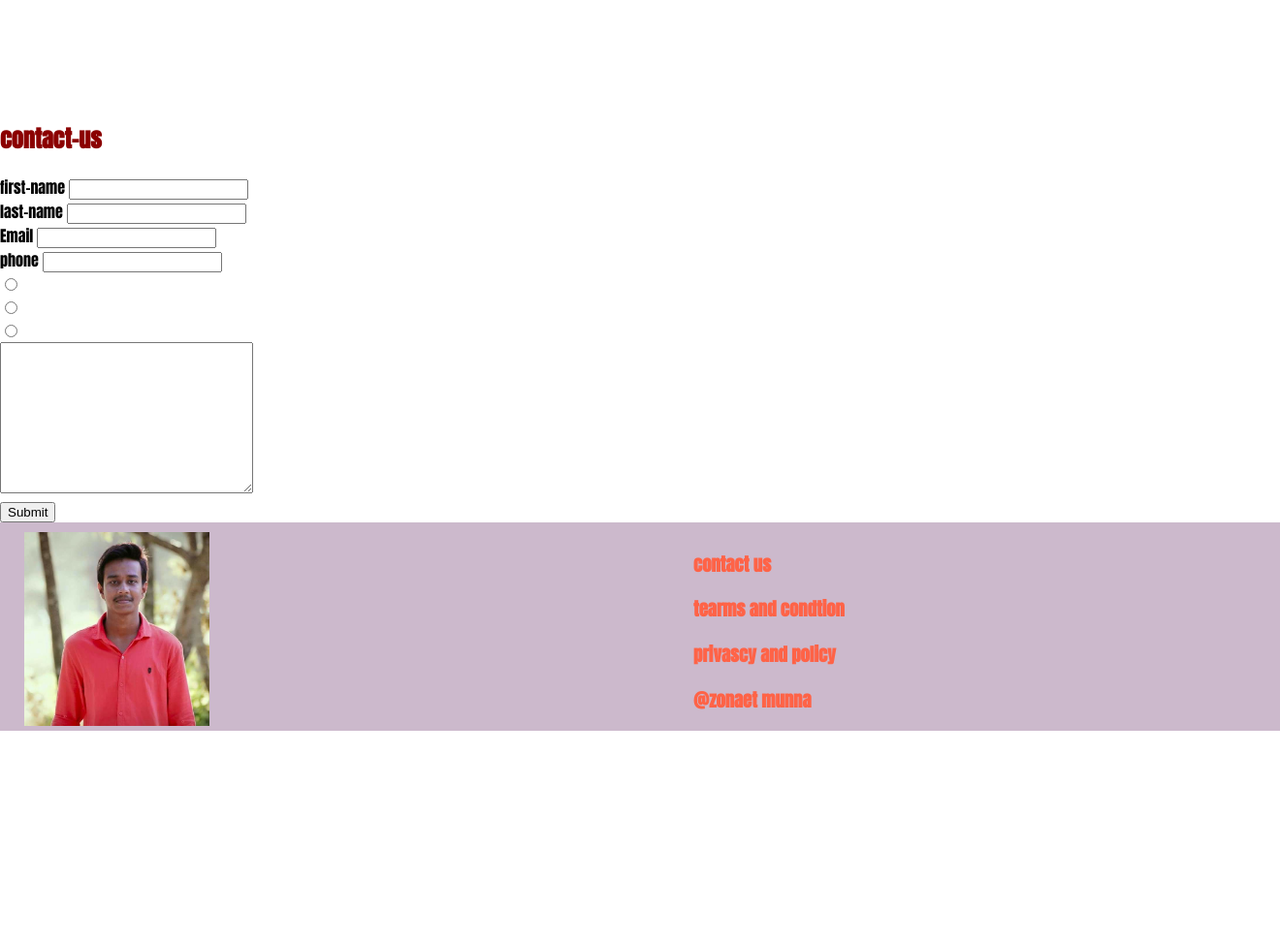
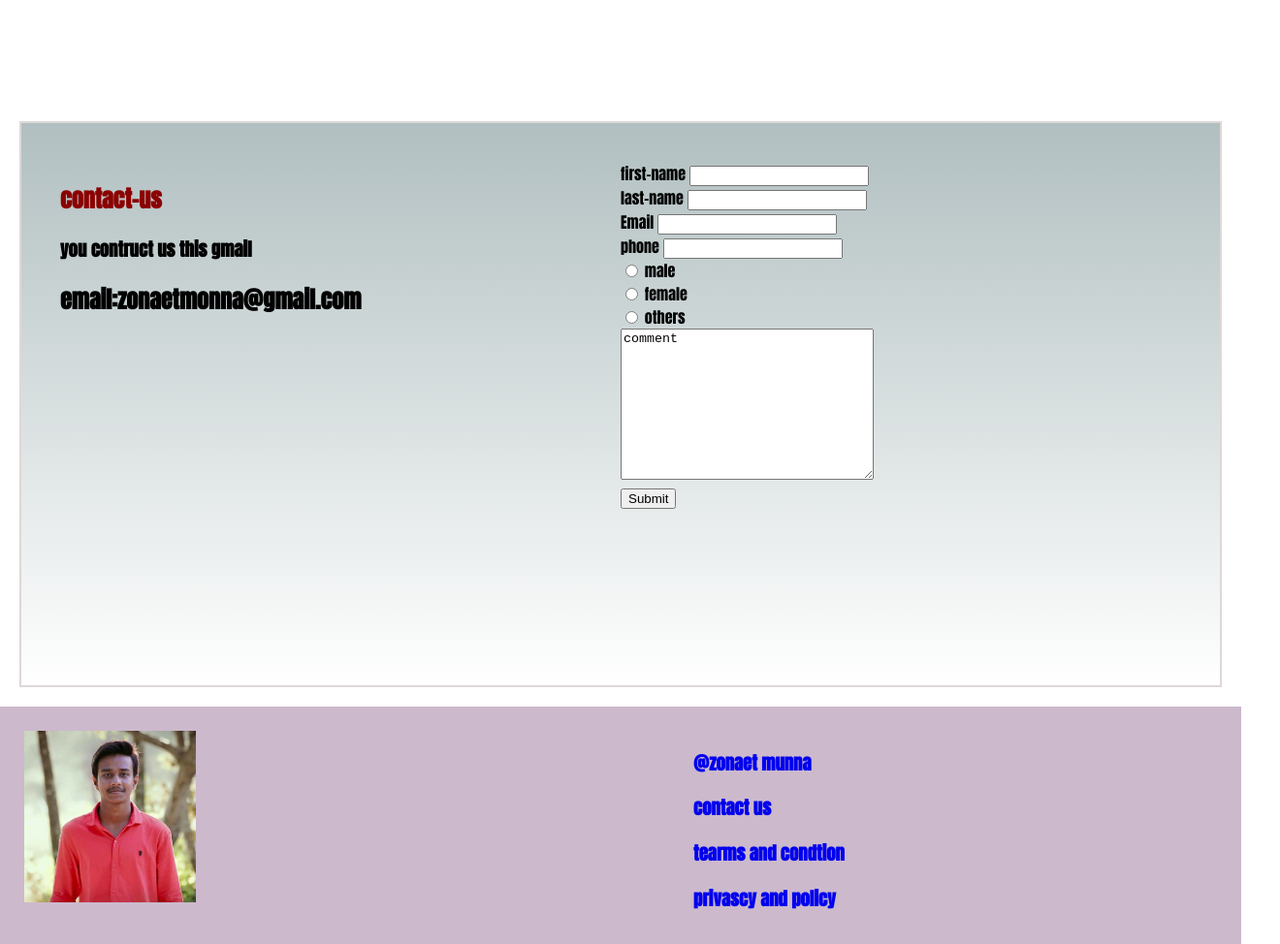
Before and after one commit to zonaetmunna/my-tutorials-website, a plain HTML site: page index.html in a window 1280 px wide. Shown: the part 540-1514 px from the top of the page at 97% size, 1320 px wide, since content can reach past the window. Before the commit the page ends 1306 px from the top, so only its background shows below. Drawn offline with Linux system fonts and the light colour scheme.

Commit message:
contract style

```diff
--- a/index.html
+++ b/index.html
@@ -52,14 +52,16 @@
      </section>
 
 
+     <!--contract part-->
 
+     <section class="container-flex-contract">
+          <div class="flex-contract-width">
+               <h1>contact-us</h1>
+               <h3>you contruct us this gmail</h3>
+               <h2>email:zonaetmonna@gmail.com</h2>
+          </div>
 
-
-
-
-     <!--contract part-->
-     <section>
-          <h1>contact-us</h1>
+          <div class="flex-contract-width">
                <form action="">
                     <label for="">first-name</label>
                     <input type="text" name="" id=""><br>
@@ -69,26 +71,38 @@
                     <input type="email"><br>
                     <label for="">phone</label>
                     <input type="tel"><br>
-               <input type="radio"><br>
-               <input type="radio"><br>
-               <input type="radio"><br>
-               <textarea name="comment" id="" cols="30" rows="10"></textarea><br>
-               <input type="submit"><br>
+
+                    <input type="radio">
+                    <label for="male">male</label><br>
+                    <input type="radio">
+                    <label for="female">female</label><br>
+                    <input type="radio">
+                    <label for="other">others</label><br>
+
+                    <textarea name="comment" id="" cols="30" rows="10">comment</textarea><br>
+
+                    <input type="submit" id="submit"><br>
 
                </form>
+
+          </div>
+
+
+
      </section>
 
 
      <!--footer part-->
-     <footer>
-          <div class="footer-container-divide">
+     <footer class="footer-style">
+          <div class="footer-flex">
                <img src="images/munna1.jpg" alt="">
           </div>
-          <div class="footer-container-divide">
+          <div class="footer-flex">
+               <h3><a href="#">@zonaet munna</a></h3>
                <h3><a href="#">contact us</a></h3>
                <h3><a href="#">tearms and condtion</a></h3>
                <h3><a href="#">privascy and policy</a></h3>
-               <h3><a href="#">@zonaet munna</a></h3>
+
 
           </div>
 
--- a/style.css
+++ b/style.css
@@ -46,29 +46,39 @@ a{
 }
 
 
-/*footer part style*/
-footer{
+/*contruct site design*/
+
+.container-flex-contract{
      display: flex;
-     background-color: rgb(204, 185, 204);
-     width: 100%;
-     height: 200px;
-     margin:10px o o 0;
-     padding: 10px 20px 5px;
-
+     margin-bottom: 200px;
+     background-image: linear-gradient(rgb(177, 191, 192),white);
+     height: 500px;
+     margin: 20px;
+     padding: 40px;
+     border: 2px solid rgb(223, 215, 215);
 }
-.footer-container-divide{
+.flex-contract-width{
      width: 50%;
-     margin-left: 5px;
-}
-footer img{
-     width: 30%;
-     height: 200px;
+     height: 300px;
 
 }
 
-footer h3 a{
 
-     color: tomato;
+/*footer part style*/
+
+.footer-style{
+     display: flex;
+     background-color: rgb(204, 185, 204);
+
+}
+
+.footer-flex{
+     width: 50%;
+     margin: 20px;
+     padding: 5px;
+}
+.footer-flex img{
+     width:30%;
 
 
 }
```
Lines whose indentation alone changed are shown as unchanged.
